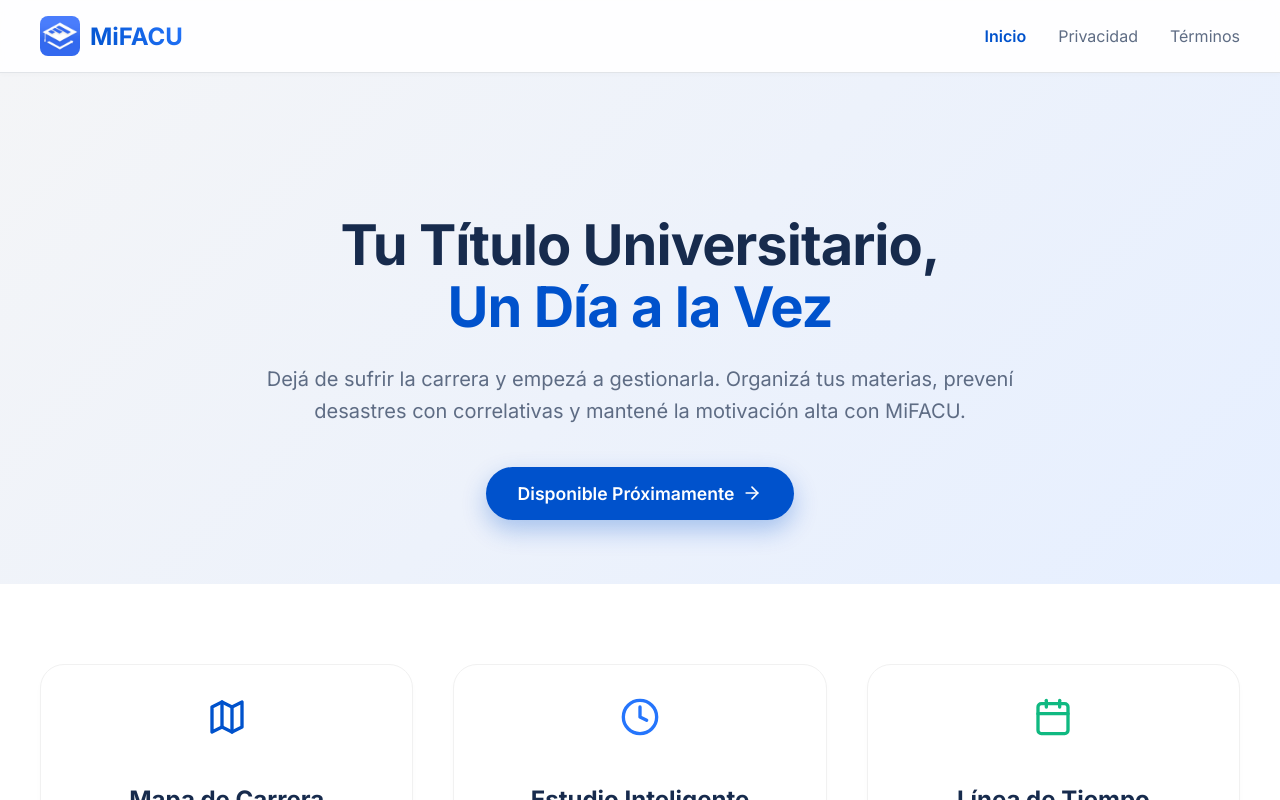
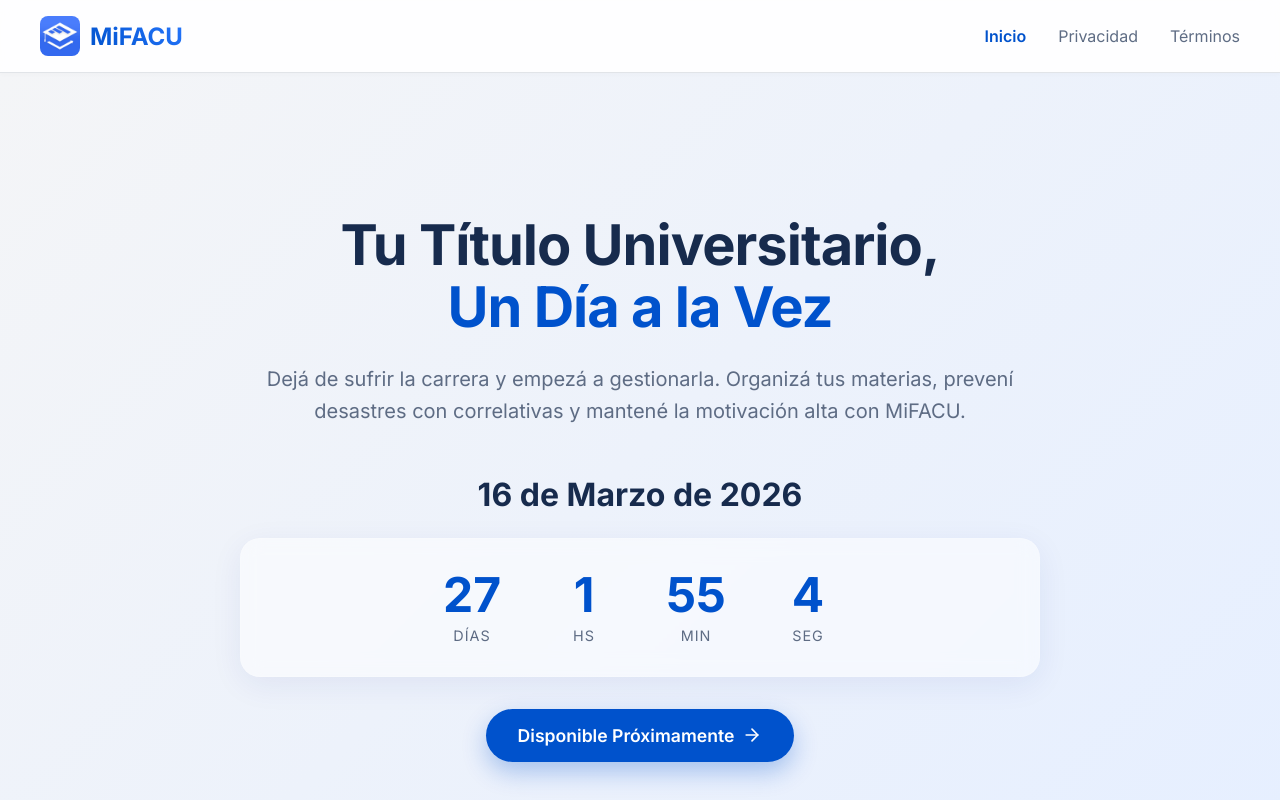
Before and after one commit to MiFACUApp/MiFACU-Web, a React (Vite) app in the folder web/: page / in a window 1280 px wide. Shown: the top 800 px of the page. Built offline with nearby package versions, Linux system fonts and the light colour scheme.

Commit message:
feat: add countdown timer and launch date to home page

```diff
--- /dev/null
+++ b/web/src/components/Countdown.jsx
@@ -0,0 +1,100 @@
+import React, { useState, useEffect } from 'react';
+import { motion } from 'framer-motion';
+
+const Countdown = ({ targetDate }) => {
+    const calculateTimeLeft = () => {
+        const difference = +new Date(targetDate) - +new Date();
+        let timeLeft = {};
+
+        if (difference > 0) {
+            timeLeft = {
+                days: Math.floor(difference / (1000 * 60 * 60 * 24)),
+                hours: Math.floor((difference / (1000 * 60 * 60)) % 24),
+                minutes: Math.floor((difference / 1000 / 60) % 60),
+                seconds: Math.floor((difference / 1000) % 60),
+            };
+        } else {
+             timeLeft = {
+                days: 0,
+                hours: 0,
+                minutes: 0,
+                seconds: 0,
+            };
+        }
+
+        return timeLeft;
+    };
+
+    const [timeLeft, setTimeLeft] = useState(calculateTimeLeft());
+
+    useEffect(() => {
+        const timer = setTimeout(() => {
+            setTimeLeft(calculateTimeLeft());
+        }, 1000);
+
+        return () => clearTimeout(timer);
+    });
+
+    const timeUnitStyle = {
+        display: 'flex',
+        flexDirection: 'column',
+        alignItems: 'center',
+        margin: '0 1rem',
+        minWidth: '80px', // Ensure consistent width
+    };
+
+    const numberStyle = {
+        fontSize: '3rem',
+        fontWeight: 'bold',
+        color: 'var(--primary-blue)',
+        lineHeight: '1',
+    };
+
+    const labelStyle = {
+        fontSize: '0.9rem',
+        color: 'var(--text-secondary)',
+        textTransform: 'uppercase',
+        marginTop: '0.5rem',
+        letterSpacing: '1px',
+    };
+
+    return (
+        <motion.div
+            initial={{ opacity: 0, y: 20 }}
+            animate={{ opacity: 1, y: 0 }}
+            transition={{ duration: 0.8, delay: 0.2 }}
+            style={{
+                display: 'flex',
+                justifyContent: 'center',
+                flexWrap: 'wrap',
+                marginTop: '3rem',
+                marginBottom: '2rem',
+                padding: '2rem',
+                background: 'rgba(255, 255, 255, 0.5)',
+                backdropFilter: 'blur(10px)',
+                borderRadius: '20px',
+                boxShadow: '0 8px 32px 0 rgba(31, 38, 135, 0.07)',
+                border: '1px solid rgba(255, 255, 255, 0.18)',
+            }}
+        >
+            <div style={timeUnitStyle}>
+                <span style={numberStyle}>{timeLeft.days || '0'}</span>
+                <span style={labelStyle}>Días</span>
+            </div>
+            <div style={timeUnitStyle}>
+                <span style={numberStyle}>{timeLeft.hours || '0'}</span>
+                <span style={labelStyle}>Hs</span>
+            </div>
+            <div style={timeUnitStyle}>
+                <span style={numberStyle}>{timeLeft.minutes || '0'}</span>
+                <span style={labelStyle}>Min</span>
+            </div>
+            <div style={timeUnitStyle}>
+                <span style={numberStyle}>{timeLeft.seconds || '0'}</span>
+                <span style={labelStyle}>Seg</span>
+            </div>
+        </motion.div>
+    );
+};
+
+export default Countdown;
--- a/web/src/pages/Home.jsx
+++ b/web/src/pages/Home.jsx
@@ -2,6 +2,7 @@ import React from 'react';
 import { motion } from 'framer-motion';
 import { Map, AlertTriangle, Clock, Calendar, CheckCircle, ArrowRight } from 'lucide-react';
 import { Link } from 'react-router-dom';
+import Countdown from '../components/Countdown';
 
 const fadeIn = {
     hidden: { opacity: 0, y: 20 },
@@ -49,6 +50,16 @@ export default function Home() {
                             Dejá de sufrir la carrera y empezá a gestionarla. Organizá tus materias, prevení desastres con correlativas y mantené la motivación alta con MiFACU.
                         </motion.p>
                         <motion.div variants={fadeIn}>
+                            <h2 style={{
+                                fontSize: '2rem',
+                                color: 'var(--dark-blue)',
+                                fontWeight: '700',
+                                marginTop: '3rem',
+                                marginBottom: '-1.5rem'
+                            }}>
+                                16 de Marzo de 2026
+                            </h2>
+                            <Countdown targetDate="2026-03-16T00:00:00" />
                             <Link to="/" style={{
                                 display: 'inline-flex',
                                 alignItems: 'center',
```
Also changed, not shown: 1 other file (tests, documents, lock files or other folders).
